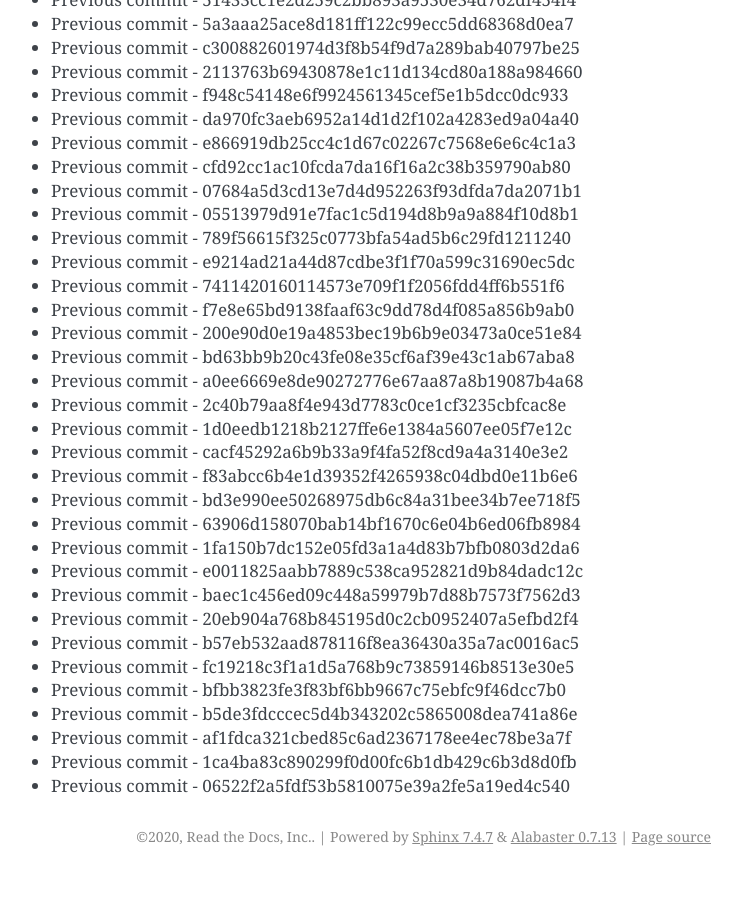
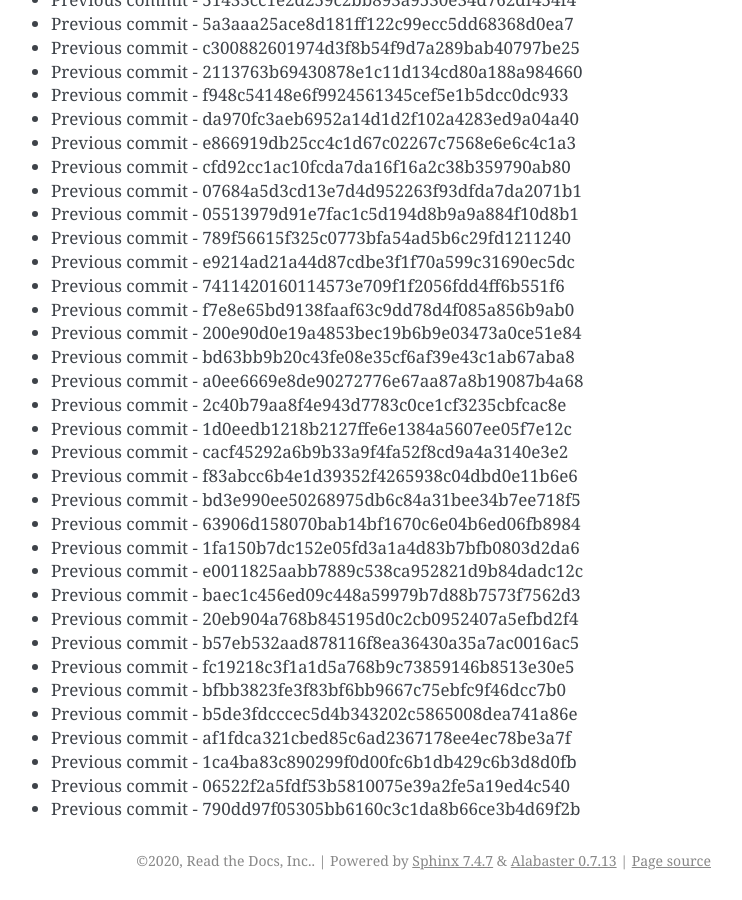
Before and after one commit to readthedocs/rtd-git-stresstest, a Sphinx documentation site: the page built from docs/updates.rst, in a window 1280 px wide and 900 px high, scrolled down 68643 px. Shown: the whole window, without its empty margins (399-1141 px from the left). Built offline with Sphinx 7.4.7, drawn with Linux system fonts in a browser that asks for light colours; before the commit the page ends 69519 px from its top, so only the background shows below that.

Commit message:
Generating commit from previous: 790dd97f05305bb6160c3c1da8b66ce3b4d69f2b

```diff
--- a/docs/updates.rst
+++ b/docs/updates.rst
@@ -2916,3 +2916,4 @@ It can be tested for any performance characteristics.
 * Previous commit - af1fdca321cbed85c6ad2367178ee4ec78be3a7f
 * Previous commit - 1ca4ba83c890299f0d00fc6b1db429c6b3d8d0fb
 * Previous commit - 06522f2a5fdf53b5810075e39a2fe5a19ed4c540
+* Previous commit - 790dd97f05305bb6160c3c1da8b66ce3b4d69f2b
```
